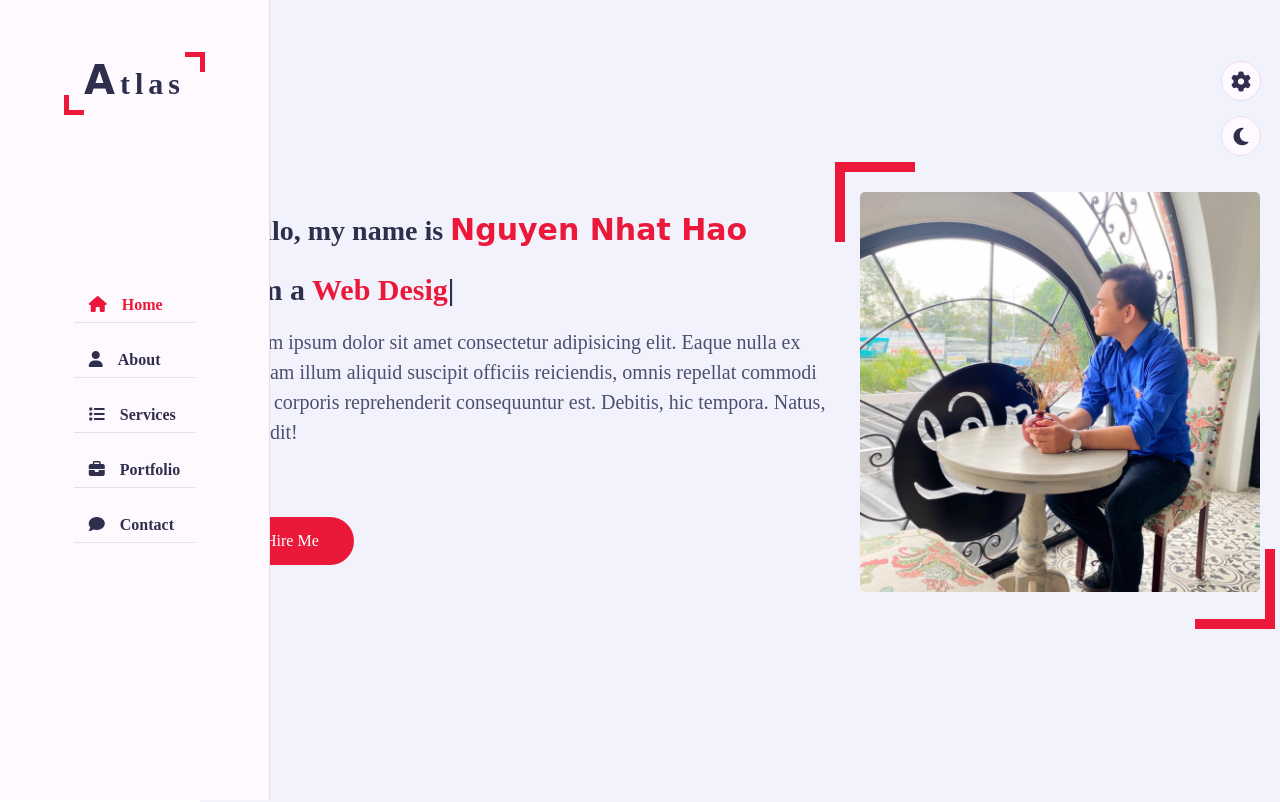
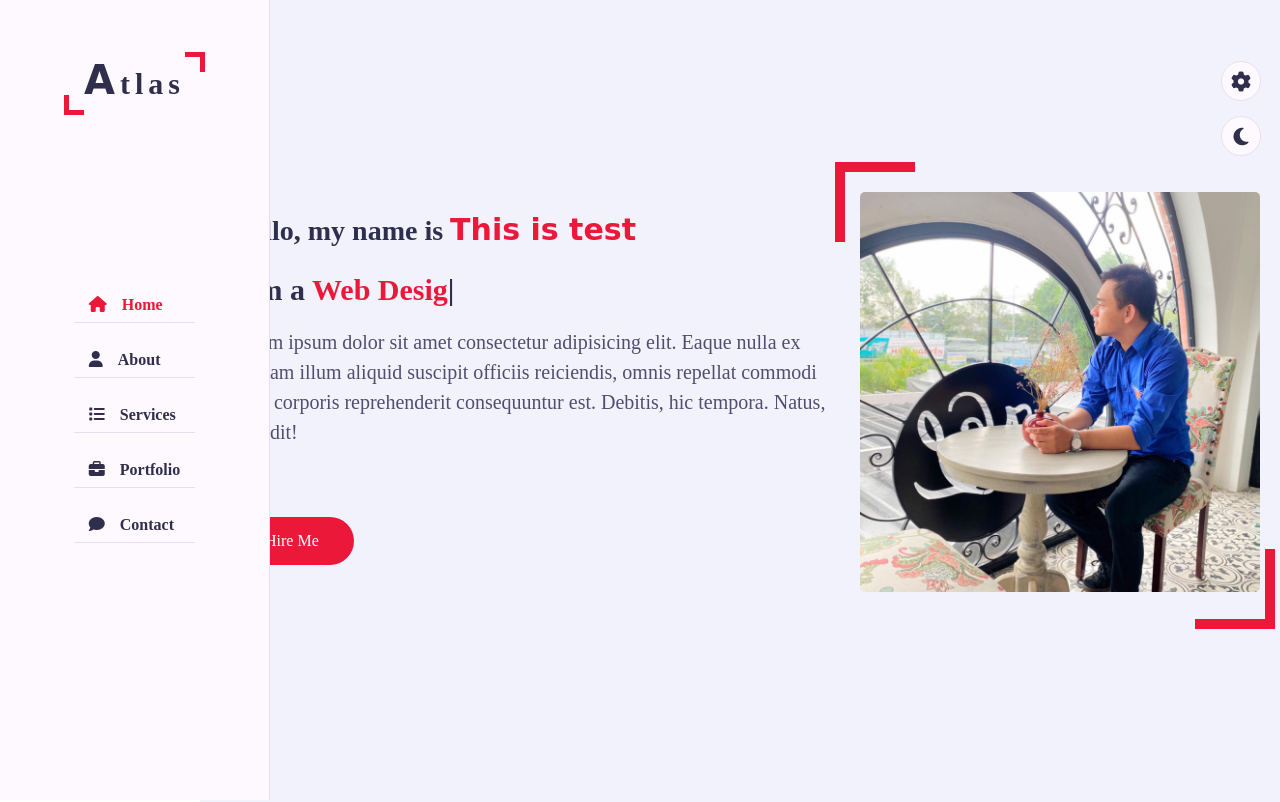
Before and after one commit to nnhao280501/profile, a plain HTML site: page index.html in a window 1280 px wide. Shown: the top 802 px of the page. Drawn offline with nearby package versions, Linux system fonts and the light colour scheme; a web font is replaced by a local one.

Commit message:
this is second test

```diff
--- a/index.html
+++ b/index.html
@@ -45,7 +45,7 @@
                 <div class="container">
                     <div class="row">
                         <div class="home-info padd-15">
-                            <h3 class="hello">Hello, my name is <span class="name">Nguyen Nhat Hao</span></h3>
+                            <h3 class="hello">Hello, my name is <span class="name">This is test</span></h3>
                             <h3 class="my-profession">I' m a <span class="typing">web designer</span></h3>
                             <p>Lorem ipsum dolor sit amet consectetur adipisicing elit. Eaque nulla ex aliquam illum aliquid suscipit officiis reiciendis, omnis repellat commodi unde corporis reprehenderit consequuntur est. Debitis, hic tempora. Natus, impedit!</p>
                             <a href="#contact" class="btn-hire-me">Hire Me</a>
```
